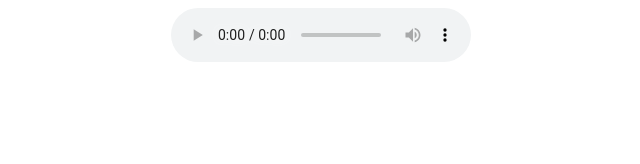
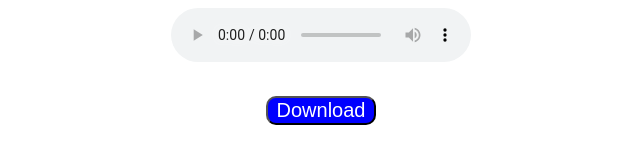
Before and after one commit to dyckdavid/mennonitengemeinde-audio, a plain HTML site: page index.html in a window 1280 px wide. Shown: the whole page, without its empty margins (319-959 px from the left). Drawn offline with Linux system fonts and the light colour scheme.

Commit message:
added download button

```diff
--- a/index.html
+++ b/index.html
@@ -5,16 +5,22 @@
     <meta http-equiv="X-UA-Compatible" content="IE=edge">
     <meta name="viewport" content="width=device-width, initial-scale=1.0">
     <title>Audio - Mennoniten Gemeinde</title>
+    <link rel="stylesheet" href="style.css">
 </head>
 <body>
     <div>
         <center>
-            <audio controls>
+            <audio controls autoplay>
   <source src="https://mennonitengemeinde.mx/predigten/zweitepredigt.ogg" type="audio/ogg">
   <source src="https://mennonitengemeinde.mx/predigten/zweitepredigt.mp3" type="audio/mpeg">
 Your browser does not support the audio element.
 </audio>
         </center>
     </div>
+    <div>
+        <center>
+            <a href="https://mennonitengemeinde.mx/predigten/zweitepredigt.mp3"><button class="download__button__home">Download</button></a>
+        </center>
+    </div>
 </body>
 </html>
--- /dev/null
+++ b/style.css
@@ -0,0 +1,12 @@
+.download__button__home {
+    cursor: pointer;
+    width: 110px;
+    height: auto;
+    background-color: blue;
+    color: white;
+    font-size: 20px;
+    border-radius: 10px;
+    margin-top: 30px;
+    padding-left: 5px;
+    padding-right: 5px;
+}
```
